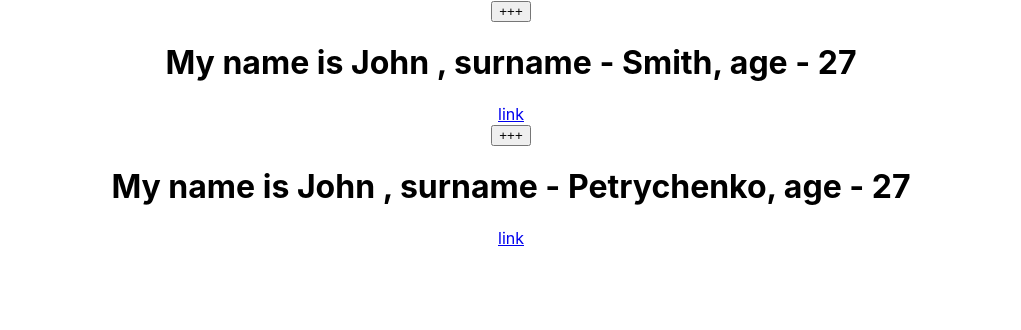
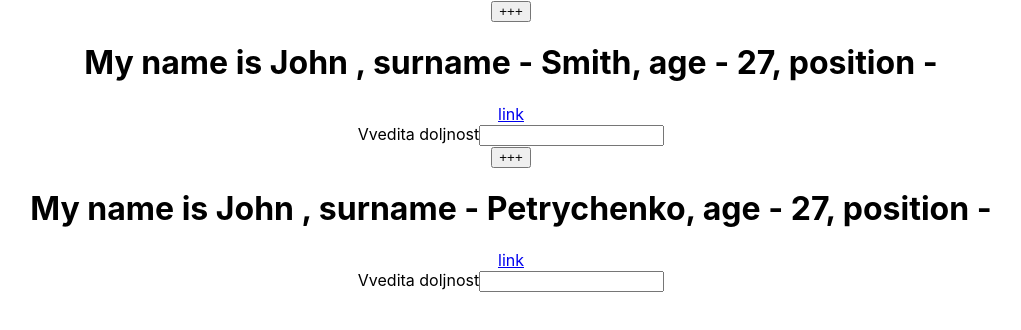
Before and after one commit to mrbrain91/react-js, a React (Create React App) app: page / in a window 1280 px wide. Shown: the top 330 px of the page, without its empty margins (129-1150 px from the left). Built offline with nearby package versions, Linux system fonts and the light colour scheme.

Commit message:
done 132-Sobitiya v react i vspominaem this

```diff
--- a/src/App.js
+++ b/src/App.js
@@ -8,7 +8,8 @@
     super(props);
     this.state = {
       years: 27,
-      text: '+++'
+      text: '+++',
+      position: ''
     }
   }
 
@@ -20,13 +21,27 @@
     }))
   }
 
+  commitInputChanges = (e, color) => {
+    console.log(color);
+    this.setState({
+      position: e.target.value
+    })
+  }
+
   render () {
     const {name, surname, link} = this.props;
+    const {position, years} = this.state
       return (
         <div>
             <button onClick={this.nextYear}>{this.state.text}</button>
-            <h1>My name is {name} , surname - {surname}, age - {this.state.years} </h1>
+            <h1>My name is {name} , surname - {surname},
+            age - {years},
+            position - {position} </h1>
             <a href={link}>link</a>
+            <form>
+              <span>Vvedita doljnost</span>
+              <input type="text" onChange={(e) => this.commitInputChanges(e, 'some color')} />
+            </form>
         </div>
       )
   }
```
